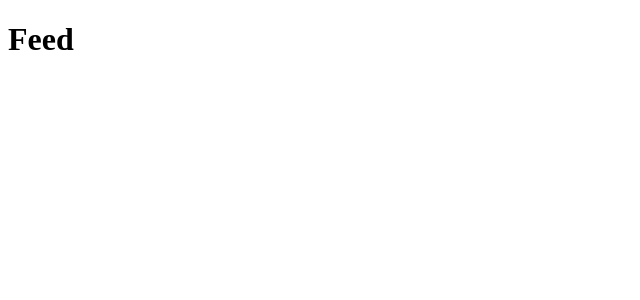
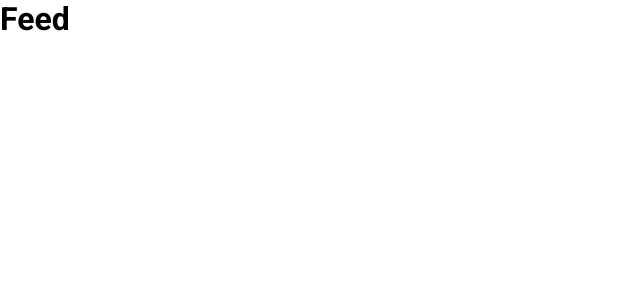
Before and after one commit to Gabrielg2d2/ignite-feed, a React (Vite) app: page / in a window 1280 px wide. Shown: the top 300 px of the page, without its empty margins (0-640 px from the left). Built offline with nearby package versions, Linux system fonts and the light colour scheme.

Commit message:
style: global css

```diff
--- a/src/main.tsx
+++ b/src/main.tsx
@@ -1,6 +1,7 @@
 import React from "react";
 import ReactDOM from "react-dom/client";
 import App from "./App";
+import "./styles/global/global.css";
 
 ReactDOM.createRoot(document.getElementById("root") as HTMLElement).render(
   <React.StrictMode>
--- a/src/styles/global/global.css
+++ b/src/styles/global/global.css
@@ -20,7 +20,7 @@
 
 * {
     margin: 0;
-    padding: ;
+    padding: 0;
     box-sizing: border-box;
  }
 
```
